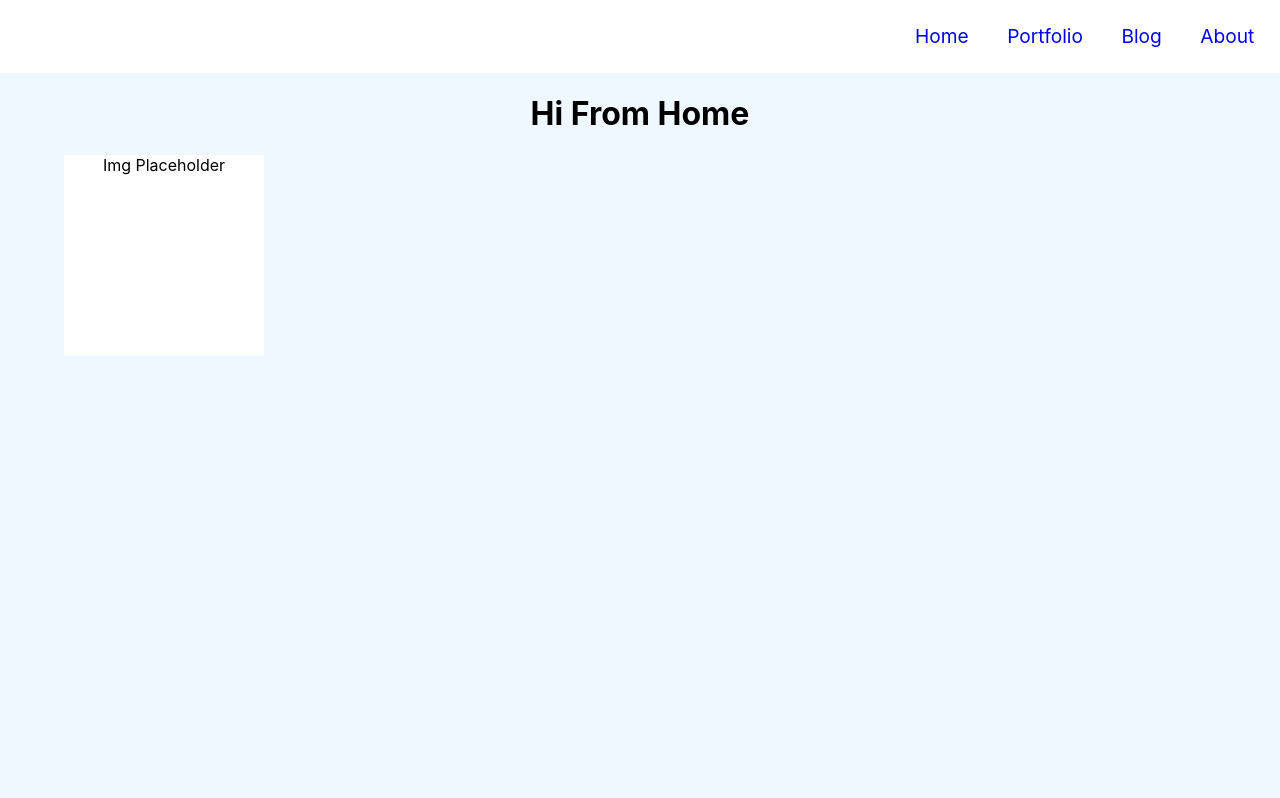
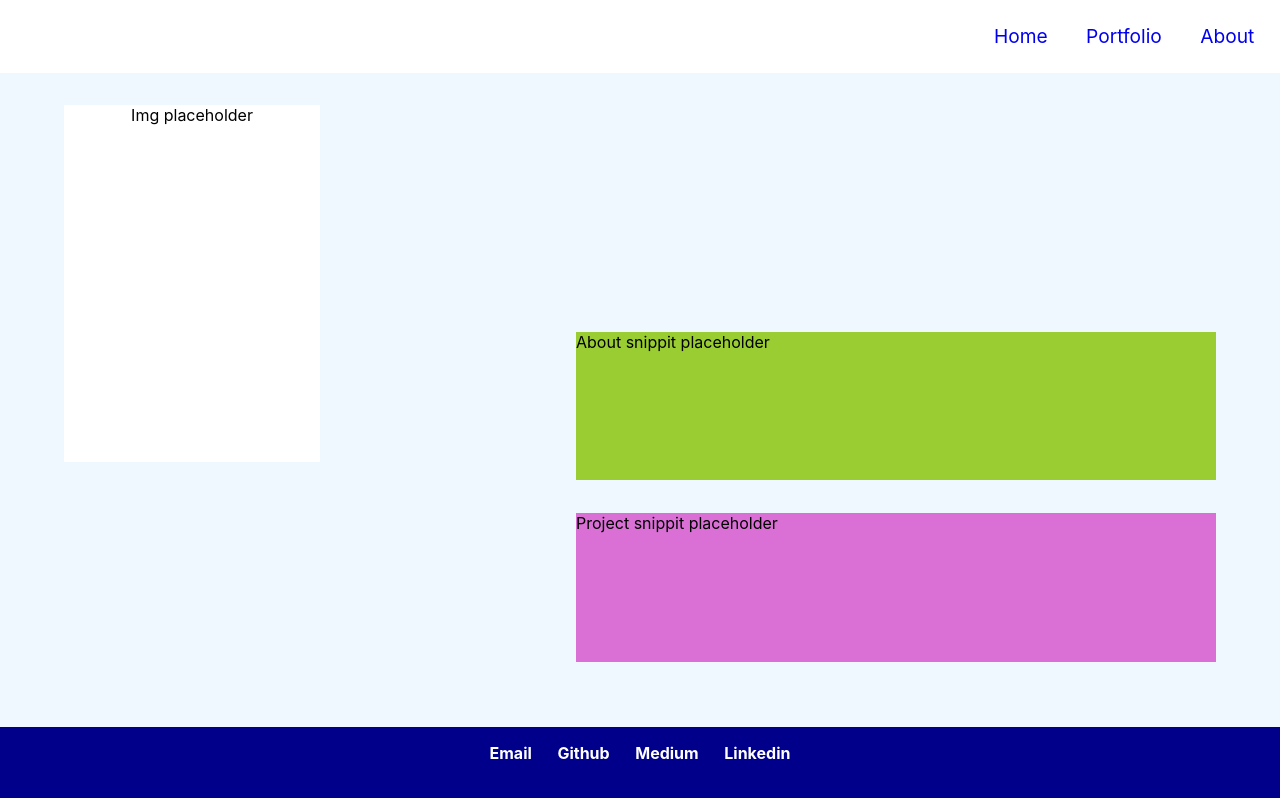
Before and after one commit to dylantoporek/portfolio-project, a React (Create React App) app: page / in a window 1280 px wide. Built offline with nearby package versions, Linux system fonts and the light colour scheme.

Commit message:
styling updates

```diff
--- a/src/App.css
+++ b/src/App.css
@@ -30,7 +30,33 @@
 
 }
 
-/* ///////////////////////      HOME      /////////////////////// */
+/* ////////////////////////      CONTACT BAR         ///////////////////////////////// */
+
+#contact-bar{
+  position: relative;
+  bottom: 0%;
+  width: 100%;
+  height: 10%;
+  background-color: darkblue;
+}
+
+#contact-container{
+  position: relative;
+  display: flex;
+  flex-direction: row;
+  justify-content: center;
+  align-items: center;
+}
+
+.contact-item{
+  position: relative;
+  padding-left: 1%;
+  padding-right: 1%;
+  font-weight: bolder;
+  color: white
+}
+
+/* ///////////////////////      HOME          //////////////////////////////////// */
 
 
 #home-container{
@@ -38,7 +64,7 @@
   display: flex;
   flex-direction: column;
   width: 100%;
-  height: 100%;
+  height: 90%;
   background-color: aliceblue;
 }
 
@@ -53,8 +79,60 @@
   align-self: flex-start;
   display: flex;
   left: 5%;
-  height: 200px;
-  width: 200px;
+  top: 5%;
+  height: 60%;
+  width: 20%;
   background-color: white;
   justify-content: center;
 }
+
+#home-about{
+  position: relative;
+  align-self: flex-end;
+  width: 50%;
+  height: 25%;
+  top: -15%;
+  right: 5%;
+  background-color: yellowgreen;
+}
+
+#home-projects{
+  position: relative;
+  align-self: flex-end;
+  width: 50%;
+  height: 25%;
+  top: -10%;
+  right: 5%;
+  background-color: orchid;
+}
+
+/* /////////////////////////////        PORTFOLIO           ////////////////////////////////////// */
+
+#portfolio-container{
+  position: relative;
+  display: flex;
+  flex-direction: column;
+  width: 100%;
+  height: 90%;
+  background-color: aliceblue;
+}
+
+#projects-container{
+  position: relative;
+  display: flex;
+  flex-direction: column;
+  width: 100%;
+  height: 70%;
+  top: 10%;
+}
+
+/* /////////////////////////////         ABOUT            ///////////////////////////////////////// */
+
+#about-container{
+  position: relative;
+  display: flex;
+  flex-direction: column;
+  width: 100%;
+  height: 90%;
+  background-color: aliceblue;
+}
--- a/src/components/App.js
+++ b/src/components/App.js
@@ -2,10 +2,10 @@ import React from 'react';
 import { Route, Routes } from 'react-router-dom';
 import Navbar from './Navbar';
 import About from './Pages/About';
-import Blog from './Pages/Blog';
 import Home from './Pages/Home';
 import Portfolio from './Pages/Portfolio';
 import '../../src/App.css';
+import Contact from './Contact';
 
 function App() {
   return (
@@ -13,10 +13,12 @@ function App() {
       <Navbar/>
       <Routes>
         <Route path='/portfolio' element={<Portfolio/>}/>
-        <Route path='/blog' element={<Blog/>}/>
         <Route path='/about' element={<About/>}/>
         <Route path='/' element={<Home/>}/>
       </Routes>
+      <div id='contact-bar'>
+        <Contact/>
+      </div>
     </div>
   );
 }
--- a/src/components/Contact.js
+++ b/src/components/Contact.js
@@ -0,0 +1,14 @@
+import React from "react";
+
+function Contact(){
+    return (
+        <div id='contact-container'>
+            <p className="contact-item">Email</p>
+            <p className="contact-item">Github</p>
+            <p className="contact-item">Medium</p>
+            <p className="contact-item">Linkedin</p>
+        </div>
+    )
+}
+
+export default Contact
--- a/src/components/Navbar.js
+++ b/src/components/Navbar.js
@@ -6,7 +6,6 @@ function Navbar(){
         <div id='navbar-container'>
             <NavLink className='navLink' to='/'>Home</NavLink>
             <NavLink className='navLink' to='/portfolio'>Portfolio</NavLink>
-            <NavLink className='navLink' to='/blog'>Blog</NavLink>
             <NavLink className='navLink' to='/about'>About</NavLink>
         </div>
     )
--- a/src/components/Pages/About.js
+++ b/src/components/Pages/About.js
@@ -1,4 +1,5 @@
 import React from "react";
+import Contact from "../Contact";
 
 function About(){
     return (
--- a/src/components/Pages/Blog.js
+++ /dev/null
@@ -1,11 +0,0 @@
-import React from "react";
-
-function Blog(){
-    return (
-        <div id='blog-container'>
-          <h1> Hi From Blog</h1>
-        </div>
-      );
-}
-
-export default Blog
--- a/src/components/Pages/Home.js
+++ b/src/components/Pages/Home.js
@@ -1,11 +1,19 @@
 import React from "react";
+import Contact from "../Contact";
 
 function Home(){
     return (
         <div id='home-container'>
-            <h1 id='home-title'> Hi From Home</h1>
             <div id='home-page-img'>
-                Img Placeholder
+                Img placeholder
+            </div>
+
+            <div id='home-about'>
+                About snippit placeholder
+            </div>
+
+            <div id='home-projects'>
+                Project snippit placeholder
             </div>
 
         </div>
--- a/src/components/Pages/Portfolio.js
+++ b/src/components/Pages/Portfolio.js
@@ -1,9 +1,11 @@
 import React from "react";
+import ProjectItem from "../ProjectItem";
+import Contact from "../Contact";
 
 function Portfolio(){
     return (
         <div id='portfolio-container'>
-          <h1> Hi From Portfolio</h1>
+          <ProjectItem/>
         </div>
       );
 }
--- a/src/components/ProjectItem.js
+++ b/src/components/ProjectItem.js
@@ -0,0 +1,44 @@
+import React, {useState} from "react";
+
+function ProjectItem(){
+    const [projects, setProjects] = useState([
+       {
+            title: 'Breath of the Wild Cooking App',
+            gif: 'some gif',
+            description: 'A cooking mini-game simulating an online shop with a cart and checkout. Buy ingredients and cook them!',
+            link: 'https://obscure-scrubland-39099.herokuapp.com/',
+            frontend: 'https://github.com/dylantoporek/botw-recipe-app',
+            backend: 'https://github.com/dylantoporek/botw-recipe-app-backend'
+        },
+        {
+            title: 'Nintendo-Land',
+            gif: 'some gif',
+            description: 'A board game where you race to the finish against three computer opponents.',
+            link: 'https://frozen-eyrie-81829.herokuapp.com/',
+            frontend: 'https://github.com/dylantoporek/Nintendo-Land',
+            backend: 'https://github.com/dylantoporek/Board-Game-Backend'
+        }
+    ])
+
+    const projectDisplay = projects.map((project)=>{
+        return (
+            <div>
+                <h3>{project.title}</h3>
+                <p>{project.description}</p>
+                <div>
+                    <a href={project.link}>Demo</a>
+                    <a href={project.frontend}>Frontend Repo</a>
+                    <a href={project.backend}>Backend Repo</a>
+                </div>
+            </div>
+        )
+    })
+
+    return (
+        <div id='projects-container'>
+          {projectDisplay}
+        </div>
+      );
+}
+
+export default ProjectItem
```
Also changed, not shown: src/components/BlogItem.js (deleted).
